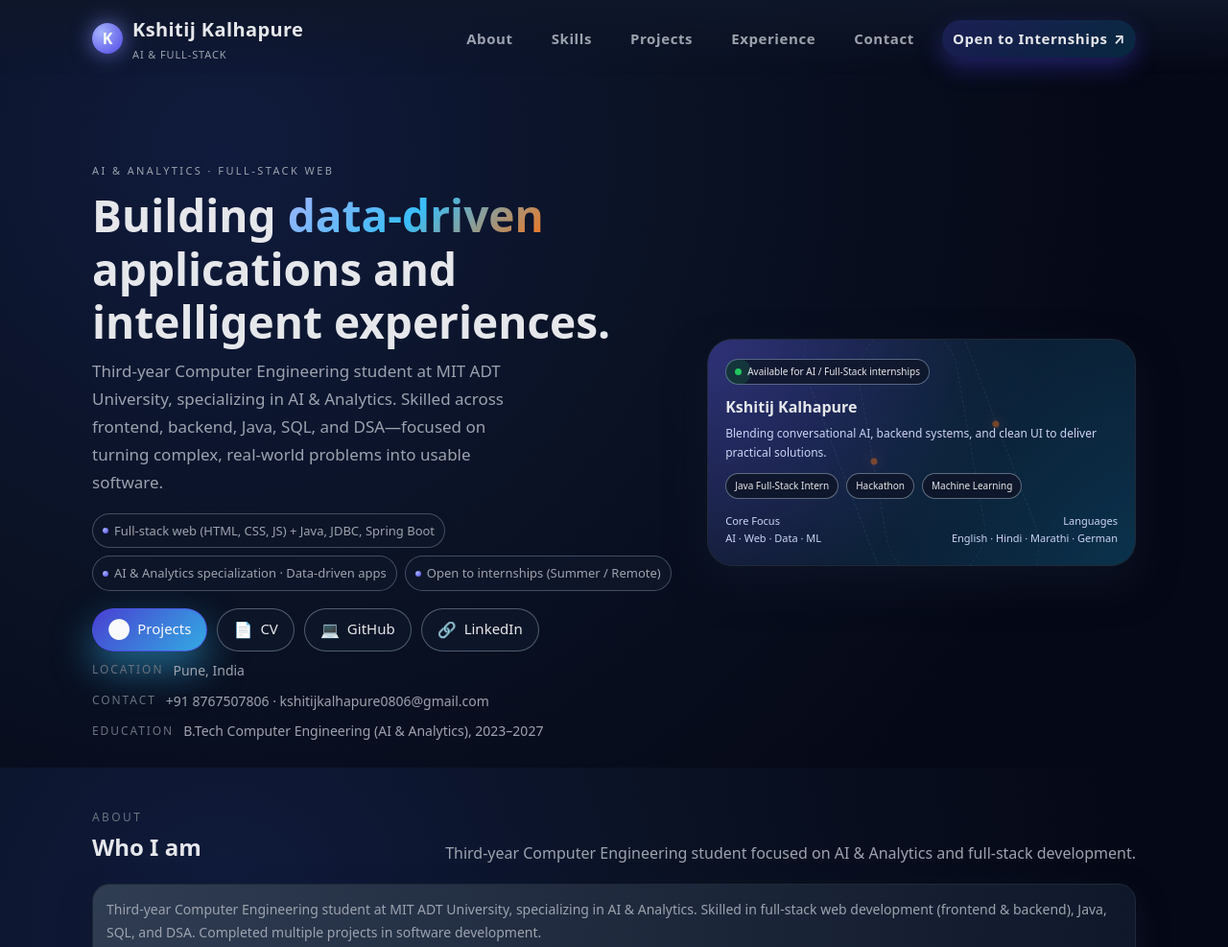
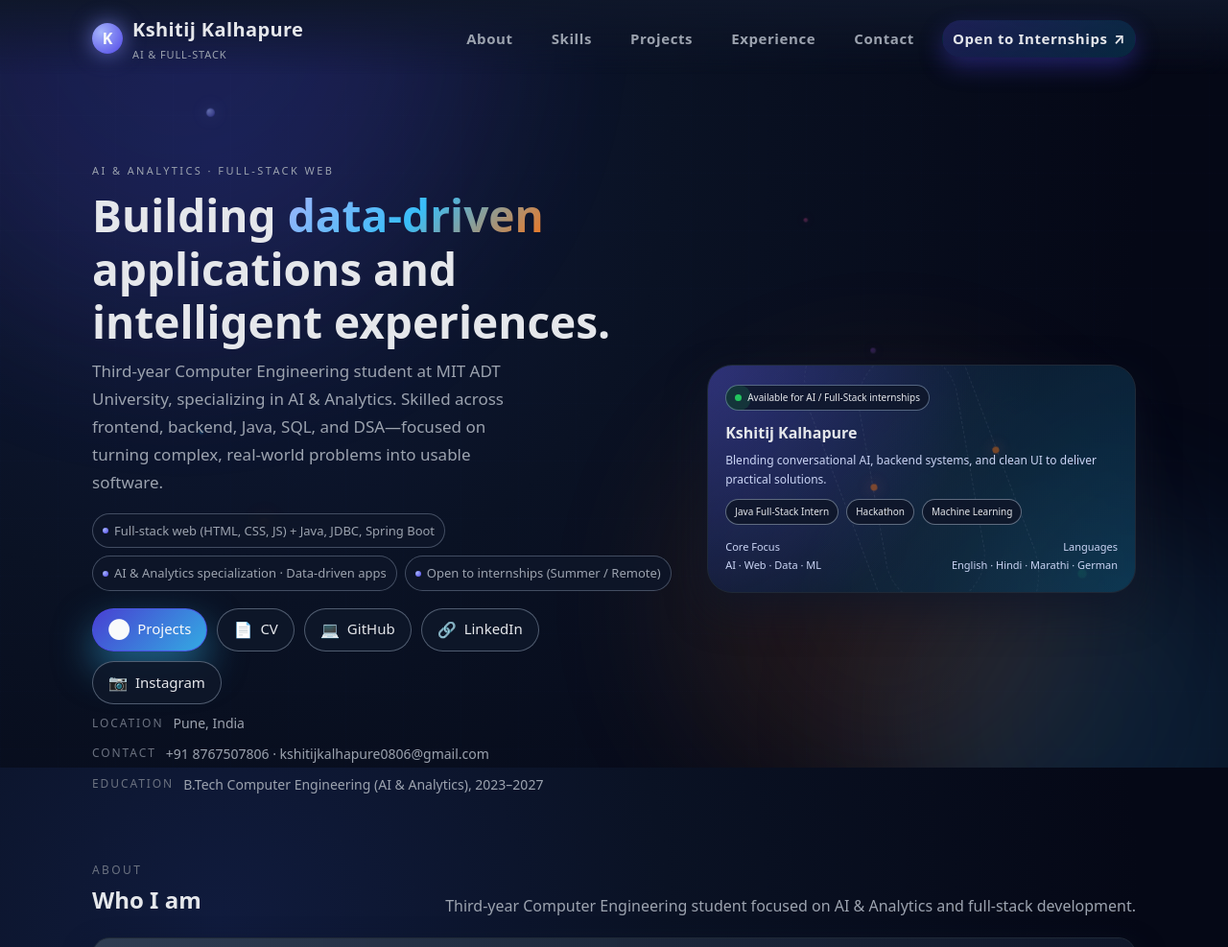
Before and after one commit to kshitizz-08/portfolio, a plain HTML site: page index.html in a window 1280 px wide. Shown: the top 987 px of the page at 96% size. Drawn offline with Linux system fonts and the light colour scheme.

Commit message:
Add Instagram profile link and background animations

```diff
--- a/index.html
+++ b/index.html
@@ -35,6 +35,180 @@
       line-height: 1.7;
       font-size: 16px;
       scroll-behavior: smooth;
+      position: relative;
+      overflow-x: hidden;
+    }
+
+    /* Animated Background */
+    .animated-bg {
+      position: fixed;
+      top: 0;
+      left: 0;
+      width: 100%;
+      height: 100%;
+      z-index: 0;
+      pointer-events: none;
+      overflow: hidden;
+    }
+
+    /* Animated Gradient Blobs */
+    .gradient-blob {
+      position: absolute;
+      border-radius: 50%;
+      filter: blur(80px);
+      opacity: 0.3;
+      animation: float 20s ease-in-out infinite;
+    }
+
+    .blob-1 {
+      width: 600px;
+      height: 600px;
+      background: radial-gradient(circle, rgba(79, 70, 229, 0.6), rgba(139, 92, 246, 0.3));
+      top: -200px;
+      left: -200px;
+      animation-delay: 0s;
+    }
+
+    .blob-2 {
+      width: 500px;
+      height: 500px;
+      background: radial-gradient(circle, rgba(56, 189, 248, 0.5), rgba(59, 130, 246, 0.3));
+      bottom: -150px;
+      right: -150px;
+      animation-delay: -7s;
+    }
+
+    .blob-3 {
+      width: 450px;
+      height: 450px;
+      background: radial-gradient(circle, rgba(249, 115, 22, 0.4), rgba(251, 146, 60, 0.3));
+      top: 50%;
+      right: 10%;
+      animation-delay: -14s;
+    }
+
+    @keyframes float {
+      0%, 100% {
+        transform: translate(0, 0) scale(1);
+      }
+      33% {
+        transform: translate(100px, -80px) scale(1.1);
+      }
+      66% {
+        transform: translate(-60px, 60px) scale(0.9);
+      }
+    }
+
+    /* Floating Particles */
+    .particle {
+      position: absolute;
+      border-radius: 50%;
+      background: radial-gradient(circle at 30% 30%, rgba(165, 180, 252, 0.6), rgba(79, 70, 229, 0.3));
+      box-shadow: 0 0 20px rgba(165, 180, 252, 0.4);
+      animation: particleFloat 15s ease-in-out infinite;
+    }
+
+    .particle-1 {
+      width: 8px;
+      height: 8px;
+      top: 20%;
+      left: 10%;
+      animation-delay: 0s;
+    }
+
+    .particle-2 {
+      width: 6px;
+      height: 6px;
+      top: 40%;
+      left: 25%;
+      animation-delay: -3s;
+      background: radial-gradient(circle at 30% 30%, rgba(56, 189, 248, 0.6), rgba(59, 130, 246, 0.3));
+      box-shadow: 0 0 15px rgba(56, 189, 248, 0.4);
+    }
+
+    .particle-3 {
+      width: 10px;
+      height: 10px;
+      top: 60%;
+      left: 15%;
+      animation-delay: -6s;
+      background: radial-gradient(circle at 30% 30%, rgba(249, 115, 22, 0.6), rgba(251, 146, 60, 0.3));
+      box-shadow: 0 0 25px rgba(249, 115, 22, 0.4);
+    }
+
+    .particle-4 {
+      width: 7px;
+      height: 7px;
+      top: 30%;
+      right: 20%;
+      animation-delay: -2s;
+      background: radial-gradient(circle at 30% 30%, rgba(168, 85, 247, 0.6), rgba(192, 132, 252, 0.3));
+      box-shadow: 0 0 18px rgba(168, 85, 247, 0.4);
+    }
+
+    .particle-5 {
+      width: 9px;
+      height: 9px;
+      top: 70%;
+      right: 15%;
+      animation-delay: -8s;
+      background: radial-gradient(circle at 30% 30%, rgba(34, 197, 94, 0.6), rgba(74, 222, 128, 0.3));
+      box-shadow: 0 0 22px rgba(34, 197, 94, 0.4);
+    }
+
+    .particle-6 {
+      width: 5px;
+      height: 5px;
+      top: 15%;
+      right: 30%;
+      animation-delay: -4s;
+      background: radial-gradient(circle at 30% 30%, rgba(236, 72, 153, 0.6), rgba(244, 114, 182, 0.3));
+      box-shadow: 0 0 12px rgba(236, 72, 153, 0.4);
+    }
+
+    @keyframes particleFloat {
+      0%, 100% {
+        transform: translate(0, 0) scale(1);
+        opacity: 0.6;
+      }
+      25% {
+        transform: translate(150px, -100px) scale(1.2);
+        opacity: 1;
+      }
+      50% {
+        transform: translate(-120px, 130px) scale(0.8);
+        opacity: 0.4;
+      }
+      75% {
+        transform: translate(80px, 60px) scale(1.1);
+        opacity: 0.8;
+      }
+    }
+
+    /* Subtle Grid Overlay */
+    .grid-overlay {
+      position: fixed;
+      top: 0;
+      left: 0;
+      width: 100%;
+      height: 100%;
+      background-image:
+        linear-gradient(rgba(165, 180, 252, 0.03) 1px, transparent 1px),
+        linear-gradient(90deg, rgba(165, 180, 252, 0.03) 1px, transparent 1px);
+      background-size: 60px 60px;
+      opacity: 0.3;
+      z-index: 0;
+      pointer-events: none;
+      animation: gridPulse 8s ease-in-out infinite;
+    }
+
+    @keyframes gridPulse {
+      0%, 100% {
+        opacity: 0.2;
+      }
+      50% {
+        opacity: 0.4;
+      }
     }
 
     a {
@@ -52,6 +226,8 @@
       max-width: 1120px;
       margin: 0 auto;
       padding: 16px 16px 64px;
+      position: relative;
+      z-index: 1;
     }
 
     header {
@@ -684,6 +860,20 @@
   </style>
 </head>
 <body>
+  <!-- Animated Background -->
+  <div class="animated-bg">
+    <div class="gradient-blob blob-1"></div>
+    <div class="gradient-blob blob-2"></div>
+    <div class="gradient-blob blob-3"></div>
+    <div class="particle particle-1"></div>
+    <div class="particle particle-2"></div>
+    <div class="particle particle-3"></div>
+    <div class="particle particle-4"></div>
+    <div class="particle particle-5"></div>
+    <div class="particle particle-6"></div>
+    <div class="grid-overlay"></div>
+  </div>
+
   <header>
     <nav class="nav">
       <div class="logo">
@@ -751,6 +941,10 @@
           <a href="https://www.linkedin.com/in/kshitij-kalhapure-3a1400214" target="_blank" class="btn btn-outline">
             <span class="btn-icon">🔗</span>
             LinkedIn
+          </a>
+          <a href="https://www.instagram.com/kshitizz_k08/" target="_blank" class="btn btn-outline">
+            <span class="btn-icon">📷</span>
+            Instagram
           </a>
         </div>
 
@@ -1182,6 +1376,9 @@
               <a href="https://github.com/kshitizz-08" target="_blank" class="card-link">
                 GitHub<span>↗</span>
               </a>
+              <a href="https://www.instagram.com/kshitizz_k08/" target="_blank" class="card-link">
+                Instagram<span>↗</span>
+              </a>
             </div>
           </div>
           <div>
```
